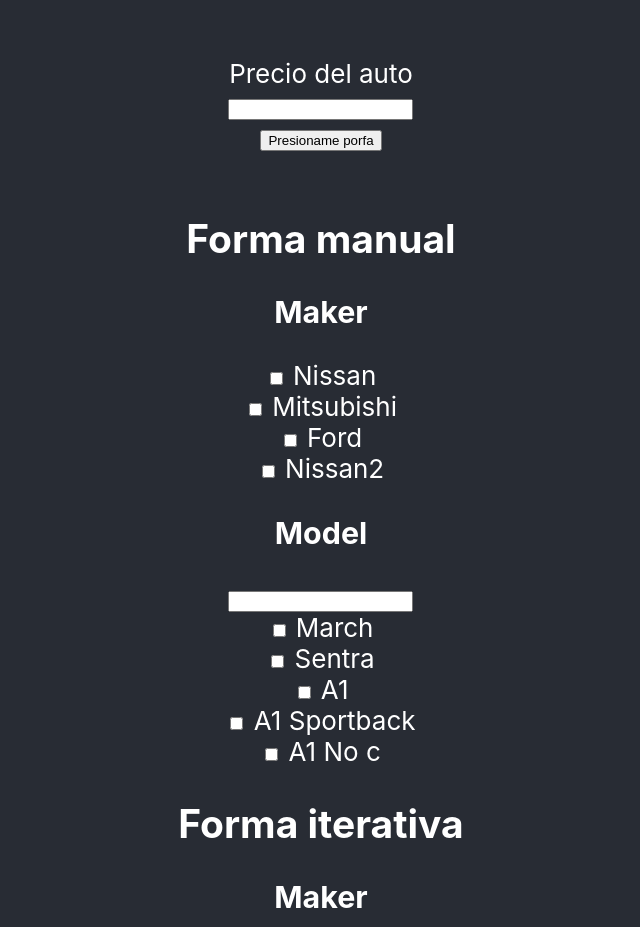
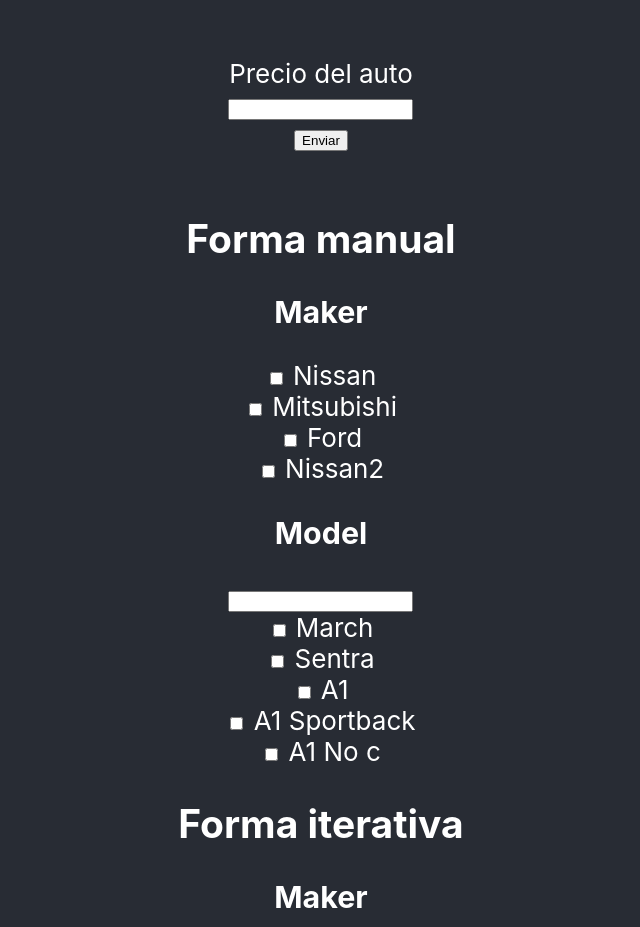
Before and after one commit to Hazagoku/Frontend_O.o, a React (Create React App) app in the folder frontend/: page / in a window 1280 px wide. Shown: the part 2300-3227 px from the top of the page, without its empty margins (319-959 px from the left). Built offline with nearby package versions, Linux system fonts and the light colour scheme; no server answers.

Commit message:
Update formulario.js
Eliminar mensajes incorrectos

```diff
--- a/frontend/src/components/Formulario.js
+++ b/frontend/src/components/Formulario.js
@@ -53,6 +53,7 @@
             mode: "no-cors",
             body: data
             })
+        console.log("Auto agregado")
     }
 
     return (
@@ -232,7 +233,7 @@
                     onChange={handleInputChange}/>
                 </div>
                 <div>
-                    <button onClick = { () => postData() } > Presioname porfa </button>
+                    <button onClick = { () => postData() } > Enviar </button>
                 </div>
 
             </from>
```
